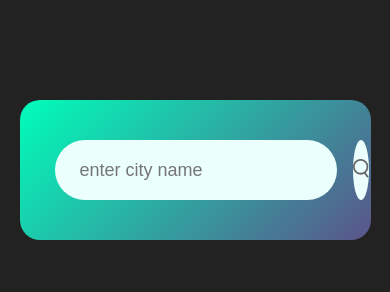
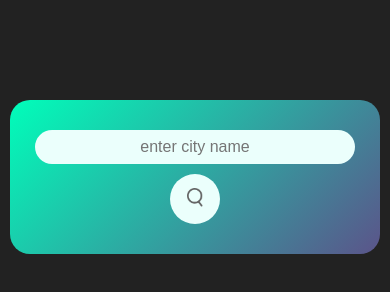
Before and after one commit to Abhishek-Verma0/JavaScript-Mini-Project, a plain HTML site: page 01-Weather-App/index.html in a window 390 px wide. Drawn offline with Linux system fonts and the light colour scheme.

Commit message:
Update style.css

```diff
--- a/01-Weather-App/style.css
+++ b/01-Weather-App/style.css
@@ -113,3 +113,71 @@ body {
     display: none;
     text-align: center;
 }
+
+
+
+
+/* adding responsiveness for mobile devices */
+
+
+
+
+@media (max-width: 480px) {
+  .card {
+    width: 95%;
+    padding: 30px 25px;
+  }
+
+  .search input {
+    height: 50px;
+    font-size: 16px;
+    padding: 8px 20px;
+  }
+
+  .search button {
+    width: 50px;
+    height: 50px;
+  }
+
+  .weather h1 {
+    font-size: 60px;
+  }
+
+  .weather h2 {
+    font-size: 35px;
+  }
+
+  .details {
+    flex-direction: column;
+    align-items: center;
+    margin-top: 30px;
+  }
+
+  .col {
+    margin-bottom: 15px;
+  }
+
+  .humidity, .wind {
+    font-size: 24px;
+  }
+}
+
+
+@media (max-width: 450px) {
+  .search {
+    flex-direction: column;
+    align-items: center;
+  }
+
+  .search input {
+    width: 100%;
+    margin-right: 0;
+    margin-bottom: 10px;
+    text-align: center;
+  }
+
+  .search button {
+    width: 50px;
+    height: 50px;
+  }
+}
```
